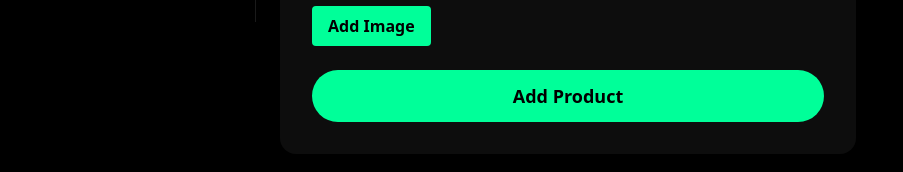
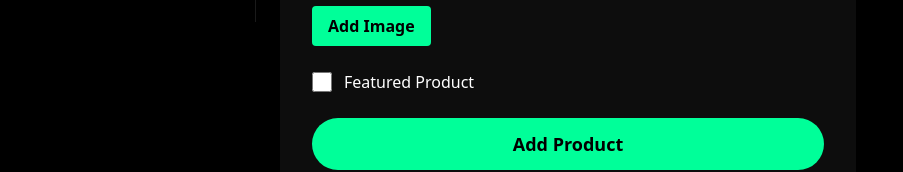
Before and after one commit to Shazaanashraff/kickoff_ecommerce_client, a React (Vite) app: page /admin/add-product in a window 1280 px wide. Shown: the part 778-950 px from the top of the page, without its empty margins (0-903 px from the left). Built offline with nearby package versions, Linux system fonts and the light colour scheme; no server answers; sample sign-in values are in the browser's storage.

Commit message:
fixed catogories in admin panel

```diff
--- a/src/pages/(Admin)/AddProduct.jsx
+++ b/src/pages/(Admin)/AddProduct.jsx
@@ -4,8 +4,6 @@ import axios from 'axios';
 import { AppContext } from '../../context/AppContext';
 
 const sizeOptions = ['S', 'M', 'L', 'XL'];
-
-
 
 const initialState = {
   name: '',
@@ -14,6 +12,7 @@ const initialState = {
   basePrice: '',
   variants: [], // Array of { size, price, stock, sku }
   images: [''], // Start with one image URL field
+  isFeatured: false,
 };
 
 const AddProduct = () => {
@@ -74,6 +73,8 @@ const AddProduct = () => {
       const newImages = [...form.images];
       newImages[idx] = value;
       setForm({ ...form, images: newImages });
+    } else if (name === 'isFeatured') {
+      setForm({ ...form, isFeatured: checked });
     } else {
       setForm({ ...form, [name]: value });
     }
@@ -116,6 +117,7 @@ const AddProduct = () => {
       basePrice: form.basePrice,
       images: validImages,
       variants,
+      isFeatured: form.isFeatured,
     };
     try {
       const res = await axios.post(`http://localhost:5001/api/products`, payload);
@@ -259,6 +261,17 @@ const AddProduct = () => {
             ))}
             <button type="button" onClick={handleAddImageField} className="mt-2 bg-[#00FF99] text-black rounded px-4 py-2 font-semibold hover:bg-[#00E589]">Add Image</button>
           </div>
+          <div className="mb-6 flex items-center gap-3">
+            <input
+              type="checkbox"
+              name="isFeatured"
+              checked={form.isFeatured}
+              onChange={handleChange}
+              className="accent-[#00FF99] w-5 h-5"
+              id="isFeatured"
+            />
+            <label htmlFor="isFeatured" className="text-white select-none cursor-pointer">Featured Product</label>
+          </div>
           <button
             type="submit"
             className="w-full bg-[#00FF99] text-black font-semibold rounded-full py-3 text-lg hover:bg-[#00E589] transition"
--- a/src/pages/(Admin)/Products.jsx
+++ b/src/pages/(Admin)/Products.jsx
@@ -68,6 +68,7 @@ const Products = () => {
       images: product.images && product.images.length > 0 ? [...product.images] : [''],
       sizes: Object.keys(sizeMap), // checked sizes
       sizeData: sizeMap, // { S: { price, stock }, ... }
+      isFeatured: !!product.isFeatured,
     });
   };
 
@@ -119,6 +120,9 @@ const Products = () => {
     } else {
       setEditForm({ ...editForm, [name]: value });
     }
+    if (name === 'isFeatured') {
+      setEditForm({ ...editForm, isFeatured: checked });
+    }
   };
 
   const handleAddImageField = () => {
@@ -145,6 +149,7 @@ const Products = () => {
       basePrice: parseFloat(editForm.price),
       images,
       variants,
+      isFeatured: !!editForm.isFeatured,
     };
     try {
       const res = await axios.put(`http://localhost:5001/api/products/${id}`, updatedProduct);
@@ -243,7 +248,19 @@ const Products = () => {
               </div>
               <div className="mb-6">
                 <label className="block text-white mb-2">Category</label>
-                <input type="text" name="category" value={editForm.category} onChange={handleEditChange} required className="w-full bg-black/40 border border-white/20 rounded px-4 py-3 text-white focus:outline-none" />
+                <select
+                  name="category"
+                  value={editForm.category}
+                  onChange={handleEditChange}
+                  required
+                  className="w-full bg-black/40 border border-white/20 rounded px-4 py-3 text-white focus:outline-none"
+                >
+                  <option value="" disabled>Select category</option>
+                  <option value="International">International</option>
+                  <option value="Womens">Womens</option>
+                  <option value="Retro kits">Retro kits</option>
+                  <option value="Seasonal clubs">Seasonal clubs</option>
+                </select>
               </div>
               <div className="mb-6">
                 <label className="block text-white mb-2">Sizes</label>
@@ -289,6 +306,17 @@ const Products = () => {
                     </div>
                   ))}
                 </div>
+              </div>
+              <div className="mb-6 flex items-center gap-3">
+                <input
+                  type="checkbox"
+                  name="isFeatured"
+                  checked={editForm.isFeatured}
+                  onChange={handleEditChange}
+                  className="accent-[#00FF99] w-5 h-5"
+                  id="isFeatured-edit"
+                />
+                <label htmlFor="isFeatured-edit" className="text-white select-none cursor-pointer">Featured Product</label>
               </div>
               <div className="flex gap-4">
                 <button type="submit" className="bg-[#00FF99] text-black font-semibold rounded-full py-3 px-8 text-lg hover:bg-[#00E589] transition">Save</button>
@@ -345,6 +373,7 @@ const Products = () => {
               <h3 className="text-lg font-bold text-white mb-1">{product.name}</h3>
               <div className="text-[#00FF99] font-semibold mb-1">${product.basePrice}</div>
               <div className="text-white/70 text-sm mb-2">{product.category}</div>
+              {product.isFeatured && <div className="text-[#00FF99] text-xs font-bold mb-2">★ Featured</div>}
               <div className="text-white/60 text-xs mb-4">Sizes: {product.variants ? product.variants.map(v => v.size).join(', ') : ''}</div>
               <div className="flex gap-2">
                 <button onClick={() => handleEdit(product)} className="bg-blue-500 text-white px-4 py-1 rounded font-semibold flex items-center gap-1 hover:bg-blue-600 transition"><Pencil size={16}/>Edit</button>
```
